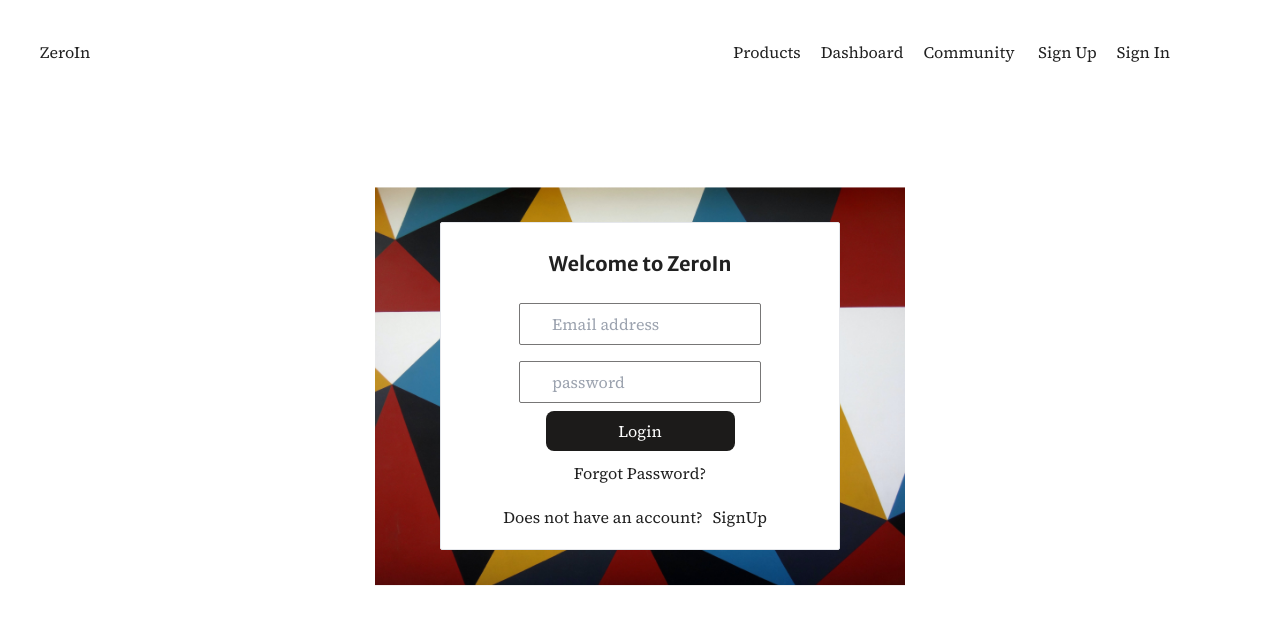
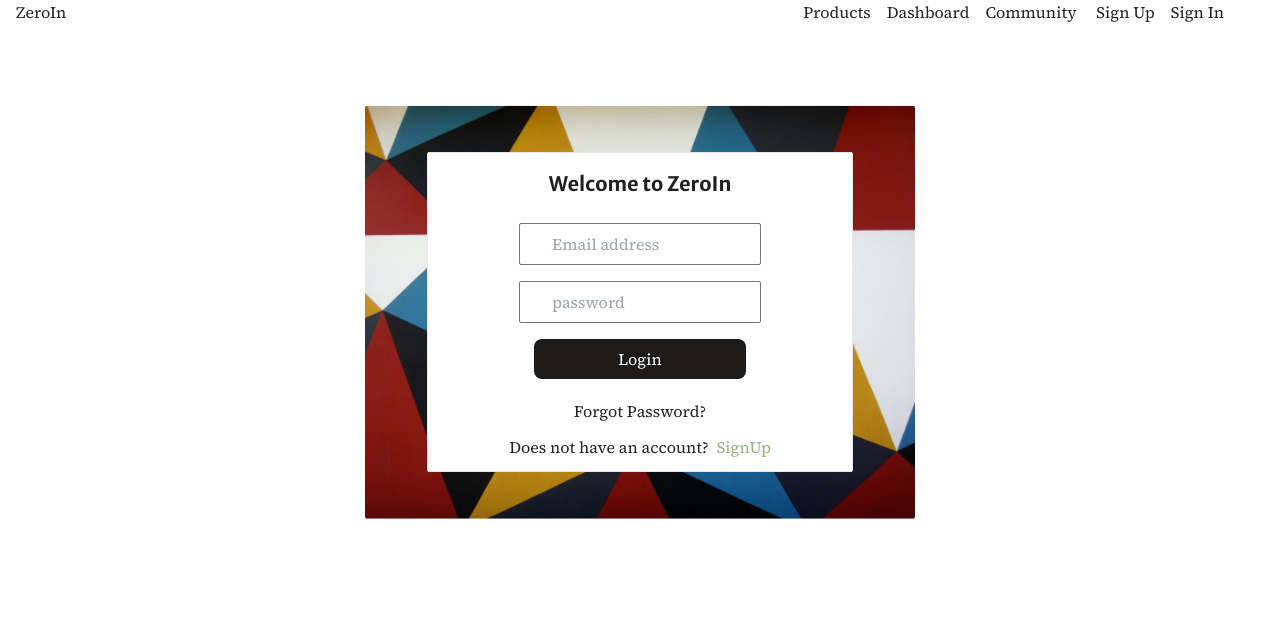
Before and after one commit to suhay/project-zero, a Next.js app: page /login in a window 1280 px wide. Shown: the top 624 px of the page. Built offline with nearby package versions, Linux system fonts and the light colour scheme.

Commit message:
adjust css styling generally

```diff
--- a/app/login/page.tsx
+++ b/app/login/page.tsx
@@ -74,14 +74,17 @@ const LogIn = () => {
           <br />
           <button className="btnDark"> Login </button>
           <br />
-          <div>
+          <div className="my-3">
             <Link href="/password" className=" text-gray hover:font-bold">
               Forgot Password?
             </Link>
           </div>
-          <div>
+          <div className="my-3">
             Does not have an account?
-            <Link href="/signup" className="text-green hover:font-bold">
+            <Link
+              href="/signup"
+              className="text-green-300 ml-2 hover:font-bold"
+            >
               SignUp
             </Link>
           </div>
--- a/app/signup/page.tsx
+++ b/app/signup/page.tsx
@@ -109,9 +109,12 @@ const SignUp = () => {
             )}
             <br />
             <button className="m-4 btnDark"> Verify Email </button>
-            <div>
+            <div className="my-2">
               Already have an account?
-              <Link href="/login" className="text-green hover:font-bold">
+              <Link
+                href="/login"
+                className="text-green-300 ml-2 hover:font-bold"
+              >
                 LogIn
               </Link>
             </div>
--- a/src/components/navigation/index.tsx
+++ b/src/components/navigation/index.tsx
@@ -15,9 +15,9 @@ const Navigation = () => {
   const { profileStatus } = useContext(profileData);
 
   return (
-    <nav className="flex sticky top-0">
+    <nav className="flex z-10">
       <Logo />
-      <ul className="ml-auto right-0">
+      <ul className="ml-auto">
         <Navbar hideNavbar={hideNavbar} profileStatus={profileStatus} />
       </ul>
 
--- a/src/components/navigation/navbar/Logo.tsx
+++ b/src/components/navigation/navbar/Logo.tsx
@@ -2,7 +2,7 @@ import Link from "next/link";
 
 const Logo = () => {
   return (
-    <Link className="text-green" href="/">
+    <Link className="ml-4" href="/">
       ZeroIn
     </Link>
   );
--- a/src/components/navigation/navbar/index.tsx
+++ b/src/components/navigation/navbar/index.tsx
@@ -10,7 +10,7 @@ interface NavbarProps {
 const Navbar: React.FC<NavbarProps> = ({ hideNavbar, profileStatus }) => {
   return (
     <div
-      className={`${hideNavbar ? "hidden sm:block" : "navbar justify-end"}`}
+      className={`${hideNavbar ? "hidden sm:block" : "navbar"}`}
       data-testid="navbar"
     >
       {NAV_LINKS.map((link) =>
@@ -20,7 +20,7 @@ const Navbar: React.FC<NavbarProps> = ({ hideNavbar, profileStatus }) => {
           <Link
             href={link.href}
             key={link.key}
-            className="cursor-pointer hover:font-bold"
+            className="cursor-pointer hover:font-bold mr-4"
           >
             {link.label}
           </Link>
--- a/styles/globals.css
+++ b/styles/globals.css
@@ -3,12 +3,12 @@
 @tailwind utilities;
 
 * {
-  padding: 10px;
   box-sizing: border-box;
 }
 
 body {
   font-size: 16px;
+  position: relative;
 }
 
 a,
@@ -72,7 +72,7 @@ h5 {
   }
 
   .btnDark {
-    @apply bg-dark border-none w-2/4 rounded-lg py-2 text-white hover:bg-dark;
+    @apply bg-dark border-none w-2/4 rounded-lg py-2 my-2 text-white hover:bg-dark;
   }
 
   .authContainer {
```
